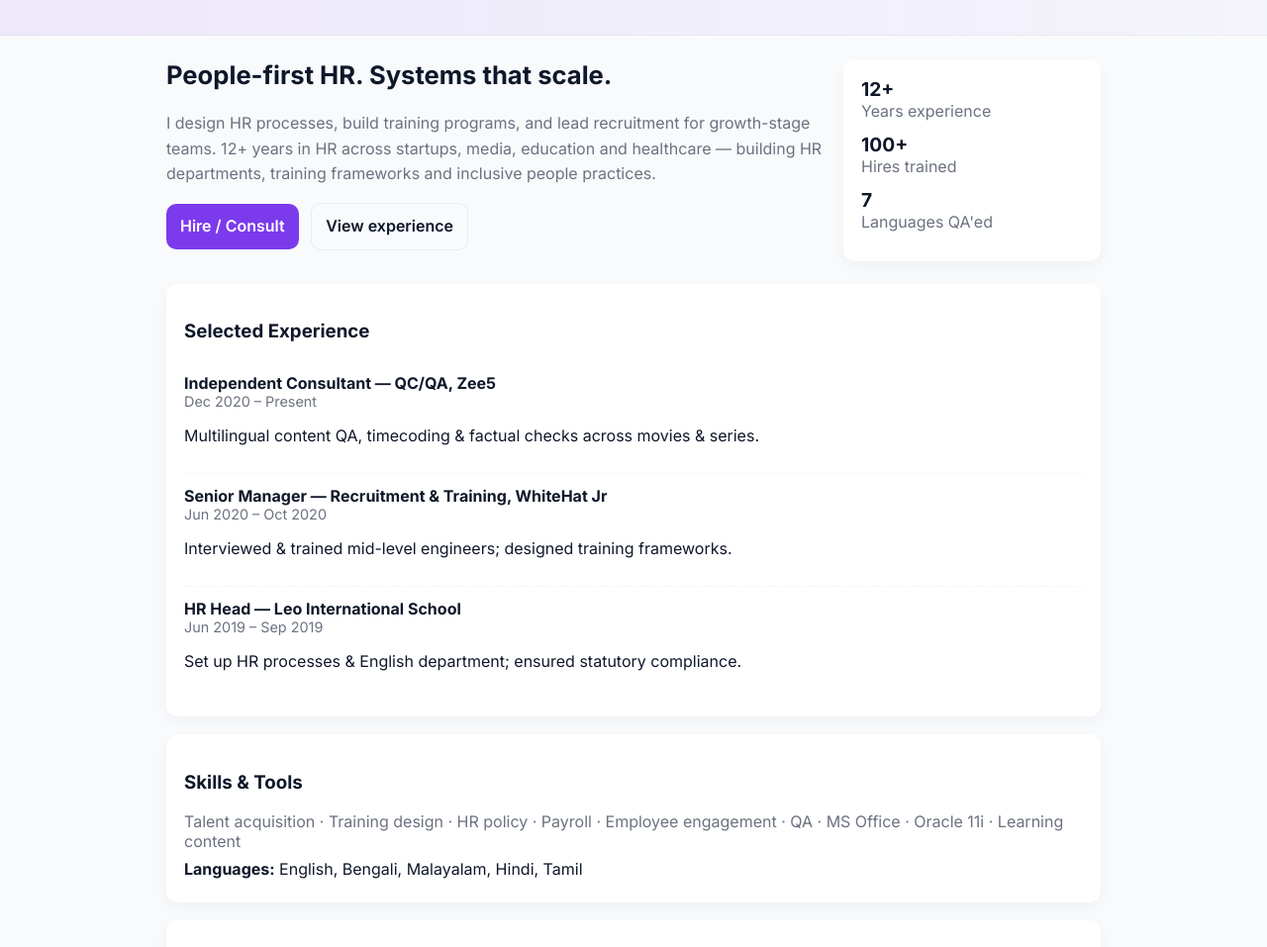
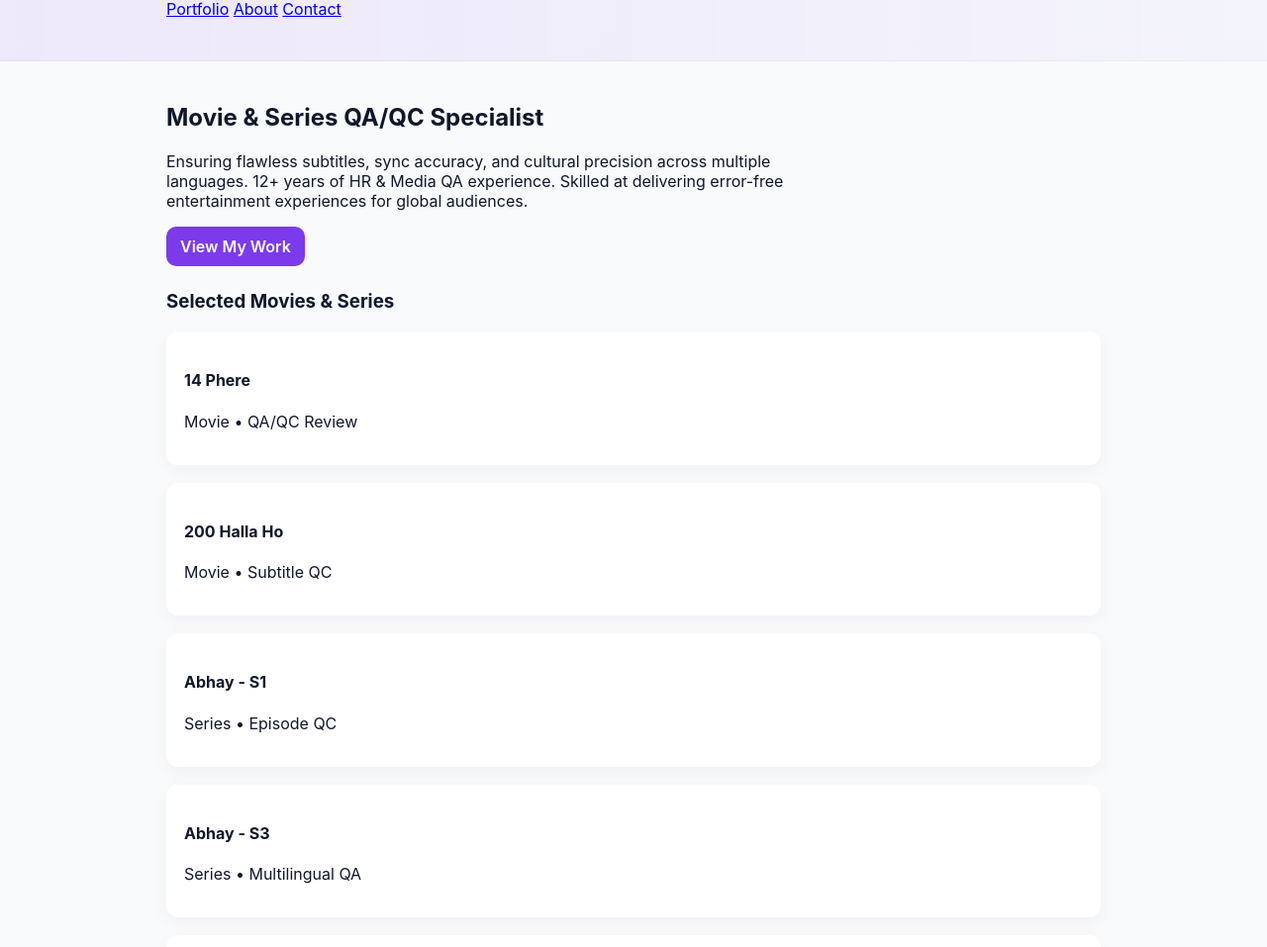
Before and after one commit to anuradhasidharth/asv, a plain HTML site: page index.html in a window 1280 px wide. Shown: the part 103-1060 px from the top of the page at 99% size. Drawn offline with nearby package versions, Linux system fonts and the light colour scheme.

Commit message:
Update index.html

```diff
--- a/index.html
+++ b/index.html
@@ -3,96 +3,78 @@
 <head>
   <meta charset="utf-8" />
   <meta name="viewport" content="width=device-width,initial-scale=1" />
-  <title>Anuradha Ramkrishnan — HR Portfolio</title>
+  <title>Anuradha Ramkrishnan — QA/QC Portfolio</title>
   <link rel="preconnect" href="https://fonts.googleapis.com">
   <link rel="preconnect" href="https://fonts.gstatic.com" crossorigin>
-  <link href="https://fonts.googleapis.com/css2?family=Inter:wght@300;400;600;700&family=Playfair+Display:wght@600&display=swap" rel="stylesheet">
+  <link href="https://fonts.googleapis.com/css2?family=Poppins:wght@300;400;600;700&family=Playfair+Display:wght@600&display=swap" rel="stylesheet">
   <link rel="stylesheet" href="styles.css">
 </head>
 <body>
+  <!-- HEADER -->
   <header class="site-header">
-    <div class="container header-grid">
-      <div class="brand">
-        <h1>Anuradha <span class="accent">Ramkrishnan</span></h1>
-        <p class="role">Human Resource Manager • HR Consultant • Learning Designer</p>
-      </div>
-      <nav class="contact">
-        <a href="mailto:anu.syd.nair@gmail.com">anu.syd.nair@gmail.com</a>
-        <a href="tel:+918828094539">+91 88280 94539</a>
+    <div class="container header-flex">
+      <h1 class="logo">🎬 Anuradha <span>Ramkrishnan</span></h1>
+      <nav>
+        <a href="#work">Portfolio</a>
+        <a href="#about">About</a>
+        <a href="#contact">Contact</a>
       </nav>
     </div>
   </header>
 
-  <main class="container">
-    <section class="hero">
-      <div class="hero-left">
-        <h2>People-first HR. Systems that scale.</h2>
-        <p>I design HR processes, build training programs, and lead recruitment for growth-stage teams. 12+ years in HR across startups, media, education and healthcare — building HR departments, training frameworks and inclusive people practices.</p>
-        <p class="cta-row">
-          <a class="btn" href="#contact">Hire / Consult</a>
-          <a class="btn ghost" href="#work">View experience</a>
-        </p>
-      </div>
-      <div class="hero-right">
-        <dl class="mini-stats">
-          <div>
-            <dt>12+</dt>
-            <dd>Years experience</dd>
-          </div>
-          <div>
-            <dt>100+</dt>
-            <dd>Hires trained</dd>
-          </div>
-          <div>
-            <dt>7</dt>
-            <dd>Languages QA'ed</dd>
-          </div>
-        </dl>
+  <!-- HERO -->
+  <section class="hero container">
+    <div class="hero-text">
+      <h2>Movie & Series QA/QC Specialist</h2>
+      <p>Ensuring flawless subtitles, sync accuracy, and cultural precision across multiple languages. 12+ years of HR & Media QA experience. Skilled at delivering error-free entertainment experiences for global audiences.</p>
+      <a class="btn" href="#work">View My Work</a>
     </div>
   </section>
 
-    <section id="work" class="card">
-      <h3>Selected Experience</h3>
-      <ul class="timeline">
-        <li>
-          <strong>Independent Consultant — QC/QA, Zee5</strong>
-          <span class="muted">Dec 2020 – Present</span>
-          <p>Multilingual content QA, timecoding & factual checks across movies & series.</p>
-        </li>
-        <li>
-          <strong>Senior Manager — Recruitment & Training, WhiteHat Jr</strong>
-          <span class="muted">Jun 2020 – Oct 2020</span>
-          <p>Interviewed & trained mid-level engineers; designed training frameworks.</p>
-        </li>
-        <li>
-          <strong>HR Head — Leo International School</strong>
-          <span class="muted">Jun 2019 – Sep 2019</span>
-          <p>Set up HR processes & English department; ensured statutory compliance.</p>
-        </li>
-      </ul>
+  <!-- WORK -->
+  <section id="work" class="container">
+    <h3 class="section-title">Selected Movies & Series</h3>
+    <div class="grid">
+      <div class="card">
+        <h4>14 Phere</h4>
+        <p>Movie • QA/QC Review</p>
+      </div>
+      <div class="card">
+        <h4>200 Halla Ho</h4>
+        <p>Movie • Subtitle QC</p>
+      </div>
+      <div class="card">
+        <h4>Abhay - S1</h4>
+        <p>Series • Episode QC</p>
+      </div>
+      <div class="card">
+        <h4>Abhay - S3</h4>
+        <p>Series • Multilingual QA</p>
+      </div>
+      <div class="card">
+        <h4>Aafat-e-Ishq</h4>
+        <p>Movie • QA</p>
+      </div>
+      <!-- 👉 Add more titles from your CSV here -->
+    </div>
   </section>
 
-    <section class="card">
-      <h3>Skills & Tools</h3>
-      <p class="skills">Talent acquisition · Training design · HR policy · Payroll · Employee engagement · QA · MS Office · Oracle 11i · Learning content</p>
-      <p class="languages"><strong>Languages:</strong> English, Bengali, Malayalam, Hindi, Tamil</p>
+  <!-- ABOUT -->
+  <section id="about" class="container">
+    <h3 class="section-title">About Me</h3>
+    <p>I’m a QA/QC professional specializing in <strong>subtitle verification, timecoding accuracy, and multilingual content review</strong>. I’ve worked with Zee5 and other platforms to deliver quality entertainment across 7 languages. My mission is to bridge cultural gaps and ensure every viewer enjoys a seamless experience.</p>
   </section>
 
-    <section class="card" id="about">
-      <h3>About</h3>
-      <p>I build people systems that help teams grow with empathy and clarity. I enjoy designing workshops, mentoring new hires and creating processes that reduce friction and improve employee experience.</p>
+  <!-- CONTACT -->
+  <section id="contact" class="container">
+    <h3 class="section-title">Contact</h3>
+    <p>📧 <a href="mailto:anu.syd.nair@gmail.com">anu.syd.nair@gmail.com</a></p>
+    <p>📞 <a href="tel:+918828094539">+91 88280 94539</a></p>
   </section>
 
-    <section class="card" id="contact">
-      <h3>Contact</h3>
-      <p>For consulting, speaking or collaboration: <a href="mailto:anu.syd.nair@gmail.com">anu.syd.nair@gmail.com</a></p>
-      <p class="muted">Based in India • Open to remote consulting</p>
-    </section>
-
+  <!-- FOOTER -->
   <footer class="site-footer">
-      <p>Made with ❤️ • Anuradha Ramkrishnan — HR Portfolio</p>
+    <p>© 2025 Anuradha Ramkrishnan • QA/QC Portfolio</p>
   </footer>
-  </main>
-
 </body>
 </html>
```
Lines whose indentation alone changed are shown as unchanged.
